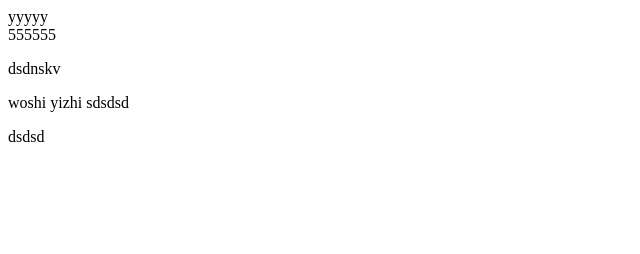
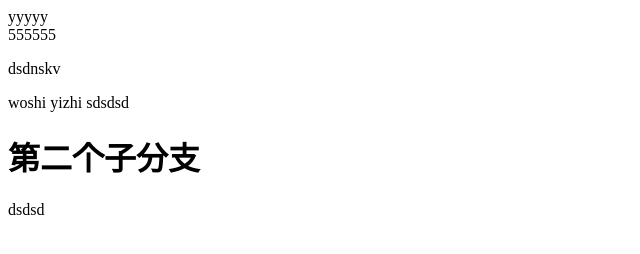
Before and after one commit to 504706799/504706799, a plain HTML site: page index.html in a window 1280 px wide. Shown: the whole page, without its empty margins (0-640 px from the left). Drawn offline with Linux system fonts and the light colour scheme.

Commit message:
创建第二个子分支

```diff
--- a/index.html
+++ b/index.html
@@ -11,7 +11,7 @@
 		<div id="dd">
 			woshi yizhi sdsdsd
 		</div>
-
+		<h1>第二个子分支</h1>
 
 		<p>dsdsd</p>
 	</body>
```
